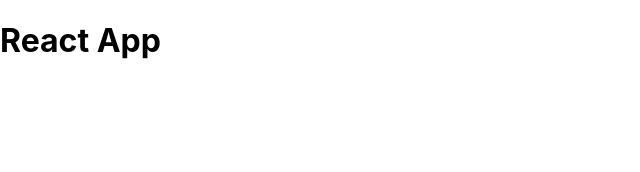
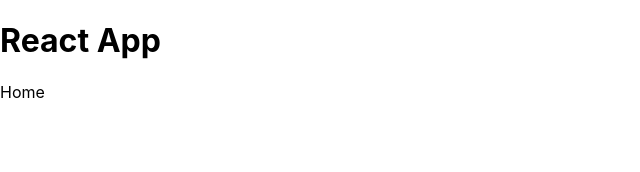
Before and after one commit to Chbmleao/Carlos-Portfolio, a React (Create React App) app: page / in a window 1280 px wide. Shown: the top 172 px of the page, without its empty margins (0-640 px from the left). Built offline with nearby package versions, Linux system fonts and the light colour scheme.

Commit message:
Adding route pages to app.js

```diff
--- a/src/App.js
+++ b/src/App.js
@@ -1,7 +1,21 @@
+import React from "react";
+import "./index.css";
+import Home from "./routes/Home";
+import About from "./routes/About";
+import Contact from "./routes/Contact";
+import Project from "./routes/Project";
+import { Route, Routes } from "react-router-dom";
+
 function App() {
   return (
     <div>
       <h1>React App</h1>
+      <Routes>
+        <Route path="/" element={<Home />} />
+        <Route path="/project" element={<Project />} />
+        <Route path="/about" element={<About />} />
+        <Route path="/contact" element={<Contact />} />
+      </Routes>
     </div>
   );
 }
```
